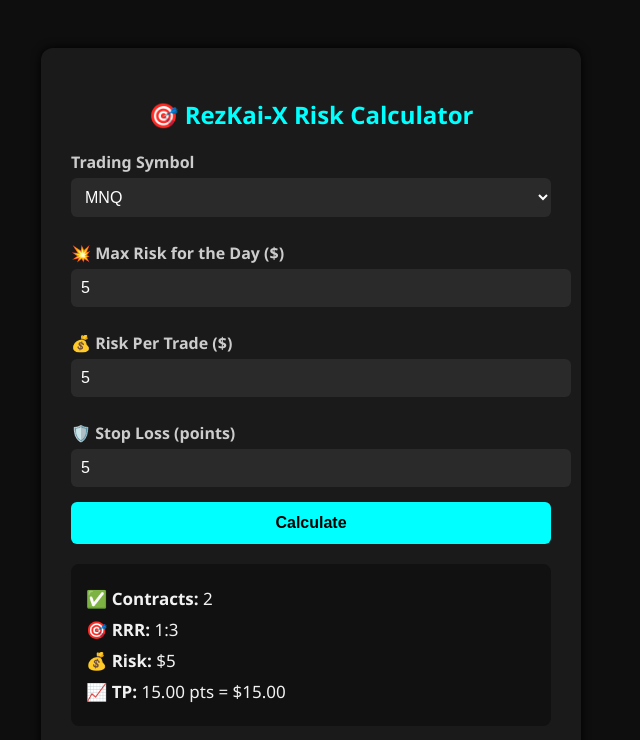
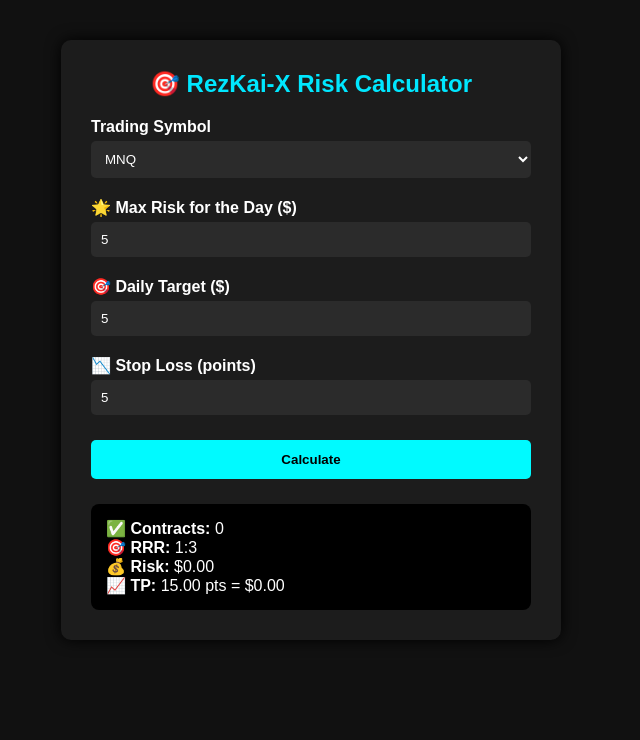
Before and after one commit to rezkaix/rezkaix, a plain HTML site: page risk-calculator/index.html in a window 1280 px wide. Both pictures are taken after typing "5", "5", "5" into the empty fields and a click on the button "Calculate". Shown: the whole page, without its empty margins (329-969 px from the left). Drawn offline with Linux system fonts and the light colour scheme; files that its build step writes are made by us from their sources.

Commit message:
Update index.html

```diff
--- a/risk-calculator/index.html
+++ b/risk-calculator/index.html
@@ -2,70 +2,63 @@
 <html lang="en">
 <head>
   <meta charset="UTF-8" />
-  <meta name="viewport" content="width=device-width, initial-scale=1.0"/>
+  <meta name="viewport" content="width=device-width, initial-scale=1.0" />
   <title>RezKai-X Risk Calculator</title>
+  <link rel="stylesheet" href="style.css" />
   <style>
     body {
-      background-color: #0e0e0e;
-      font-family: 'Segoe UI', sans-serif;
-      color: #f1f1f1;
+      background-color: #111;
+      color: #fff;
+      font-family: Arial, sans-serif;
       display: flex;
       justify-content: center;
-      align-items: flex-start;
-      padding: 40px 20px;
+      padding: 40px;
     }
     .calculator {
-      background: #1a1a1a;
+      background: #1c1c1c;
+      border-radius: 10px;
       padding: 30px;
-      border-radius: 12px;
       width: 100%;
-      max-width: 480px;
-      box-shadow: 0 0 10px #000;
+      max-width: 500px;
+      box-shadow: 0 0 15px #000;
     }
-    h2 {
+    .calculator h2 {
       text-align: center;
-      margin-bottom: 20px;
-      color: #0ff;
+      color: #00e7ff;
     }
     label {
       display: block;
-      margin: 10px 0 5px;
+      margin-top: 20px;
       font-weight: bold;
-      color: #ccc;
     }
-    select, input {
+    select,
+    input[type="number"] {
       width: 100%;
       padding: 10px;
+      margin-top: 5px;
+      background: #2b2b2b;
+      color: #fff;
       border: none;
-      border-radius: 6px;
-      background: #2a2a2a;
-      color: #fff;
-      font-size: 16px;
-      margin-bottom: 15px;
+      border-radius: 5px;
     }
     button {
       width: 100%;
       padding: 12px;
-      background: #0ff;
-      color: #000;
+      background: #00faff;
+      border: none;
+      margin-top: 25px;
       font-weight: bold;
-      border: none;
-      border-radius: 6px;
+      border-radius: 5px;
       cursor: pointer;
+    }
+    .result {
+      margin-top: 25px;
+      padding: 15px;
+      background: #000;
+      border-radius: 8px;
       font-size: 16px;
     }
-    .results {
-      margin-top: 20px;
-      font-size: 17px;
-      background: #111;
-      padding: 15px;
-      border-radius: 8px;
-    }
-    .results div {
-      margin: 8px 0;
-    }
-    .warn {
-      color: red;
+    .highlight {
       font-weight: bold;
     }
   </style>
@@ -76,73 +69,64 @@
 
     <label>Trading Symbol</label>
     <select id="symbol">
-      <option value="MNQ">MNQ</option>
-      <option value="NQ">NQ</option>
-      <option value="ES">ES</option>
-      <option value="Micro ES">Micro ES</option>
-      <option value="GC">GC</option>
-      <option value="Micro GC">Micro GC</option>
+      <option value="2">MNQ</option>
+      <option value="20">NQ</option>
+      <option value="50">ES</option>
+      <option value="5">Micro ES</option>
+      <option value="100">GC</option>
+      <option value="10">Micro GC</option>
     </select>
 
-    <label>💥 Max Risk for the Day ($)</label>
-    <input type="number" id="maxRisk" placeholder="e.g. 1450">
+    <label>🌟 Max Risk for the Day ($)</label>
+    <input type="number" id="maxRisk" placeholder="e.g. 1450" />
 
-    <label>💰 Risk Per Trade ($)</label>
-    <input type="number" id="riskPerTrade" placeholder="e.g. 600">
+    <label>🎯 Daily Target ($)</label>
+    <input type="number" id="target" placeholder="e.g. 1800" />
 
-    <label>🛡️ Stop Loss (points)</label>
-    <input type="number" id="slPoints" placeholder="e.g. 20">
+    <label>📉 Stop Loss (points)</label>
+    <input type="number" id="sl" placeholder="e.g. 12" />
 
     <button onclick="calculate()">Calculate</button>
 
-    <div class="results" id="output"></div>
+    <div class="result" id="result"></div>
   </div>
 
   <script>
-    const tickMap = {
-      "MNQ": 0.5,
-      "NQ": 2,
-      "ES": 12.5,
-      "Micro ES": 1.25,
-      "GC": 10,
-      "Micro GC": 1
-    };
+    function getRRR(sl) {
+      if (sl <= 21) return 3;
+      if (sl <= 30) return 2.5;
+      if (sl <= 45) return 2;
+      if (sl <= 50) return 1.5;
+      if (sl <= 70) return 1;
+      return 0;
+    }
 
     function calculate() {
-      const symbol = document.getElementById('symbol').value;
-      const maxRisk = parseFloat(document.getElementById('maxRisk').value);
-      const riskPerTrade = parseFloat(document.getElementById('riskPerTrade').value);
-      const slPoints = parseFloat(document.getElementById('slPoints').value);
-      const output = document.getElementById('output');
-      const tickValue = tickMap[symbol];
+      const symbol = parseFloat(document.getElementById("symbol").value);
+      const maxRisk = parseFloat(document.getElementById("maxRisk").value);
+      const target = parseFloat(document.getElementById("target").value);
+      const sl = parseFloat(document.getElementById("sl").value);
 
-      if (isNaN(maxRisk) || isNaN(riskPerTrade) || isNaN(slPoints)) {
-        output.innerHTML = "<div class='warn'>❌ Please fill out all fields correctly.</div>";
+      if (!symbol || !maxRisk || !target || !sl) return;
+
+      const rrr = getRRR(sl);
+
+      if (rrr === 0) {
+        document.getElementById("result").innerHTML = `❌ SL too high. Skip this trade.`;
         return;
       }
 
-      if (slPoints > 70) {
-        output.innerHTML = "<div class='warn'>❌ Stop Loss too large. No trade!</div>";
-        return;
-      }
+      const riskPerTrade = target / rrr;
+      const contracts = Math.floor(riskPerTrade / (sl * symbol));
+      const totalRisk = contracts * sl * symbol;
+      const tp = sl * rrr;
+      const tpMoney = contracts * tp * symbol;
 
-      let rrr = 1;
-      if (slPoints <= 21) rrr = 3;
-      else if (slPoints <= 30) rrr = 2.5;
-      else if (slPoints <= 45) rrr = 2;
-      else if (slPoints <= 50) rrr = 1.5;
-      else rrr = 1;
-
-      const oneR = (maxRisk / 1); // Base 1R = Max Daily Risk
-      const tp = riskPerTrade * rrr;
-      const contracts = Math.floor(riskPerTrade / (slPoints * tickValue));
-      const tpPoints = (tp / (contracts * tickValue)).toFixed(2);
-
-      output.innerHTML = `
-        <div>✅ <strong>Contracts:</strong> ${contracts}</div>
-        <div>🎯 <strong>RRR:</strong> 1:${rrr}</div>
-        <div>💰 <strong>Risk:</strong> $${riskPerTrade}</div>
-        <div>📈 <strong>TP:</strong> ${tpPoints} pts = $${tp.toFixed(2)}</div>
+      document.getElementById("result").innerHTML = `
+        ✅ <span class="highlight">Contracts:</span> ${contracts}<br>
+        🎯 <span class="highlight">RRR:</span> 1:${rrr}<br>
+        💰 <span class="highlight">Risk:</span> $${totalRisk.toFixed(2)}<br>
+        📈 <span class="highlight">TP:</span> ${tp.toFixed(2)} pts = $${tpMoney.toFixed(2)}
       `;
     }
   </script>
```
